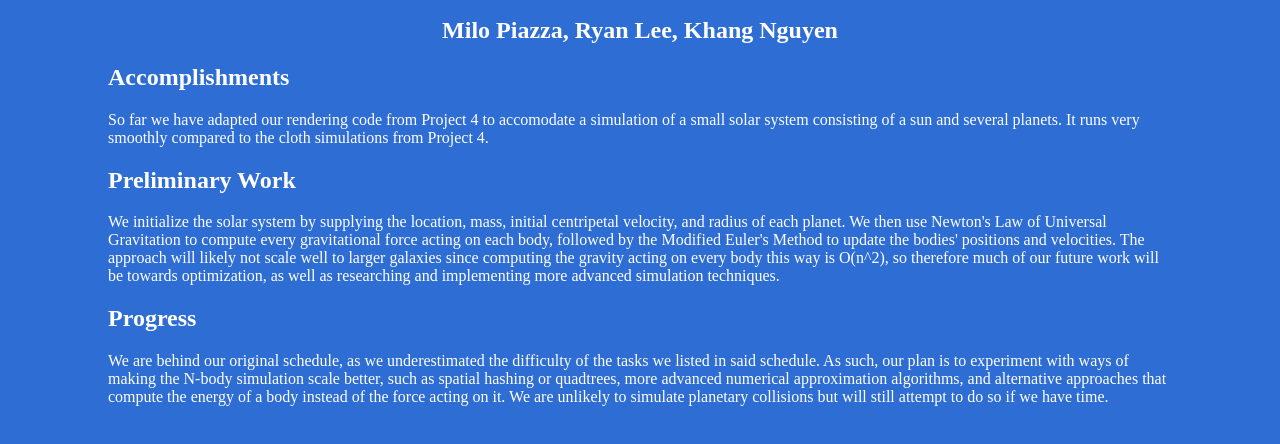
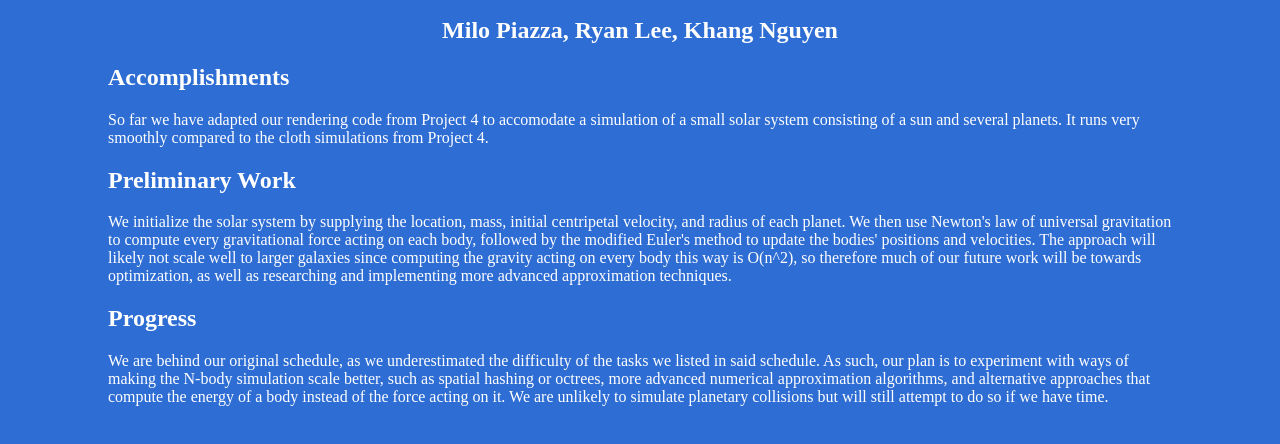
Before and after one commit to knguyen0811/cs184-final-project, a plain HTML site: page docs/index.html in a window 1280 px wide. Shown: the part 136-580 px from the top of the page. Drawn offline with Linux system fonts and the light colour scheme; files that its build step writes are made by us from their sources.

Commit message:
Website touch-ups

```diff
--- a/docs/index.html
+++ b/docs/index.html
@@ -24,9 +24,9 @@
     <h2 align="left">Accomplishments</h2>
     <p>So far we have adapted our rendering code from Project 4 to accomodate a simulation of a small solar system consisting of a sun and several planets. It runs very smoothly compared to the cloth simulations from Project 4.</p>
     <h2 align="left">Preliminary Work</h2>
-    <p>We initialize the solar system by supplying the location, mass, initial centripetal velocity, and radius of each planet. We then use Newton's Law of Universal Gravitation to compute every gravitational force acting on each body, followed by the Modified Euler's Method to update the bodies' positions and velocities. The approach will likely not scale well to larger galaxies since computing the gravity acting on every body this way is O(n^2), so therefore much of our future work will be towards optimization, as well as researching and implementing more advanced simulation techniques.</p>
+    <p>We initialize the solar system by supplying the location, mass, initial centripetal velocity, and radius of each planet. We then use Newton's law of universal gravitation to compute every gravitational force acting on each body, followed by the modified Euler's method to update the bodies' positions and velocities. The approach will likely not scale well to larger galaxies since computing the gravity acting on every body this way is O(n^2), so therefore much of our future work will be towards optimization, as well as researching and implementing more advanced approximation techniques.</p>
     <h2 align="left">Progress</h2>
-    <p>We are behind our original schedule, as we underestimated the difficulty of the tasks we listed in said schedule. As such, our plan is to experiment with ways of making the N-body simulation scale better, such as spatial hashing or quadtrees, more advanced numerical approximation algorithms, and alternative approaches that compute the energy of a body instead of the force acting on it. We are unlikely to simulate planetary collisions but will still attempt to do so if we have time.</p>
+    <p>We are behind our original schedule, as we underestimated the difficulty of the tasks we listed in said schedule. As such, our plan is to experiment with ways of making the N-body simulation scale better, such as spatial hashing or octrees, more advanced numerical approximation algorithms, and alternative approaches that compute the energy of a body instead of the force acting on it. We are unlikely to simulate planetary collisions but will still attempt to do so if we have time.</p>
 </div>
 </body>
 </html>
```
